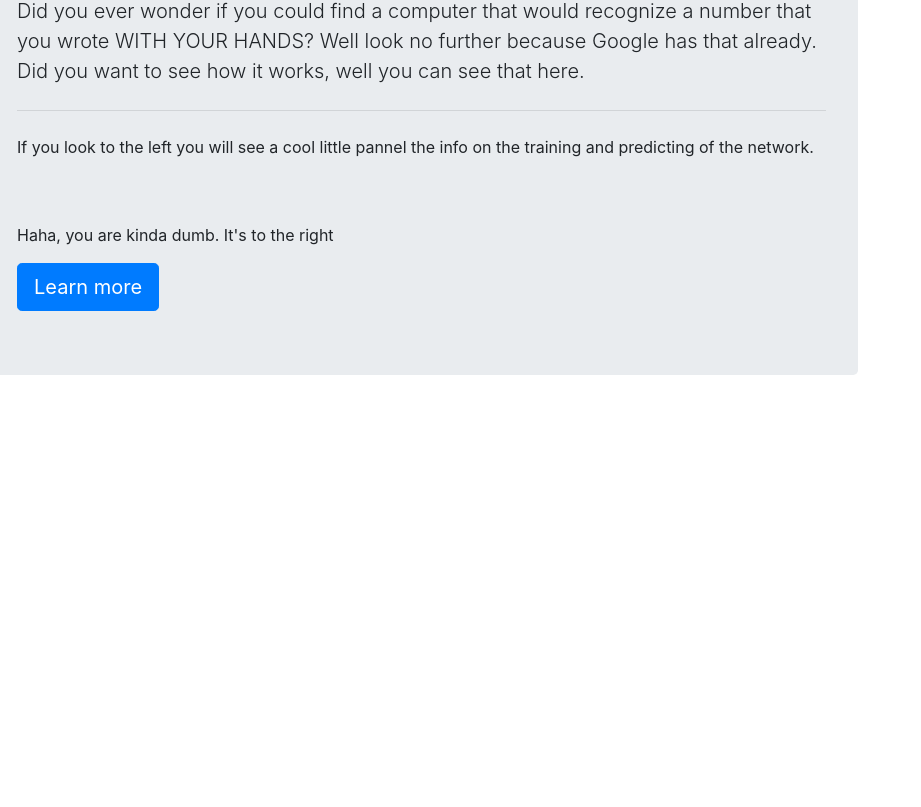
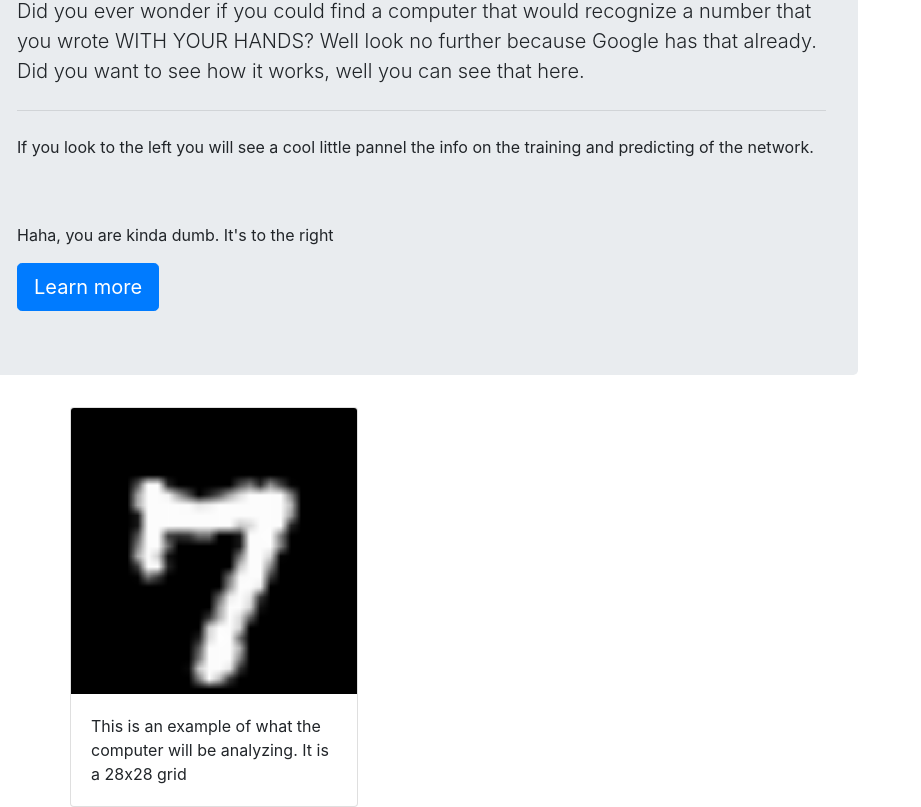
Before and after one commit to cjduhamel/tensor-flow, a plain HTML site: page digit-recog/index.html in a window 1280 px wide. Shown: the part 199-1006 px from the top of the page, without its empty margins (0-921 px from the left). Before the commit the page ends 800 px from the top, so only its background shows below. Drawn offline with nearby package versions, Linux system fonts and the light colour scheme; no server answers; a script that the page names is missing.

Commit message:
picture on card

```diff
--- a/digit-recog/index.html
+++ b/digit-recog/index.html
@@ -62,6 +62,16 @@
       <a class="btn btn-primary btn-lg" onclick="run()" href="https://www.tensorflow.org/" role="button">Learn more</a>
     </div>
   </div>
+  <div class="container">
+    <div class="row">
+      <div class="card" style="width: 18rem;">
+        <img src="./digit.png" class="card-img-top" alt="...">
+        <div class="card-body">
+          <p class="card-text">This is an example of what the computer will be analyzing. It is a 28x28 grid</p>
+        </div>
+      </div>
+    </div>
+  </div>
   <!-- <button onclick="run()">Call the function</button> -->
 </body>
 
```
Also changed, not shown: digit-recog/digit.png (added).
